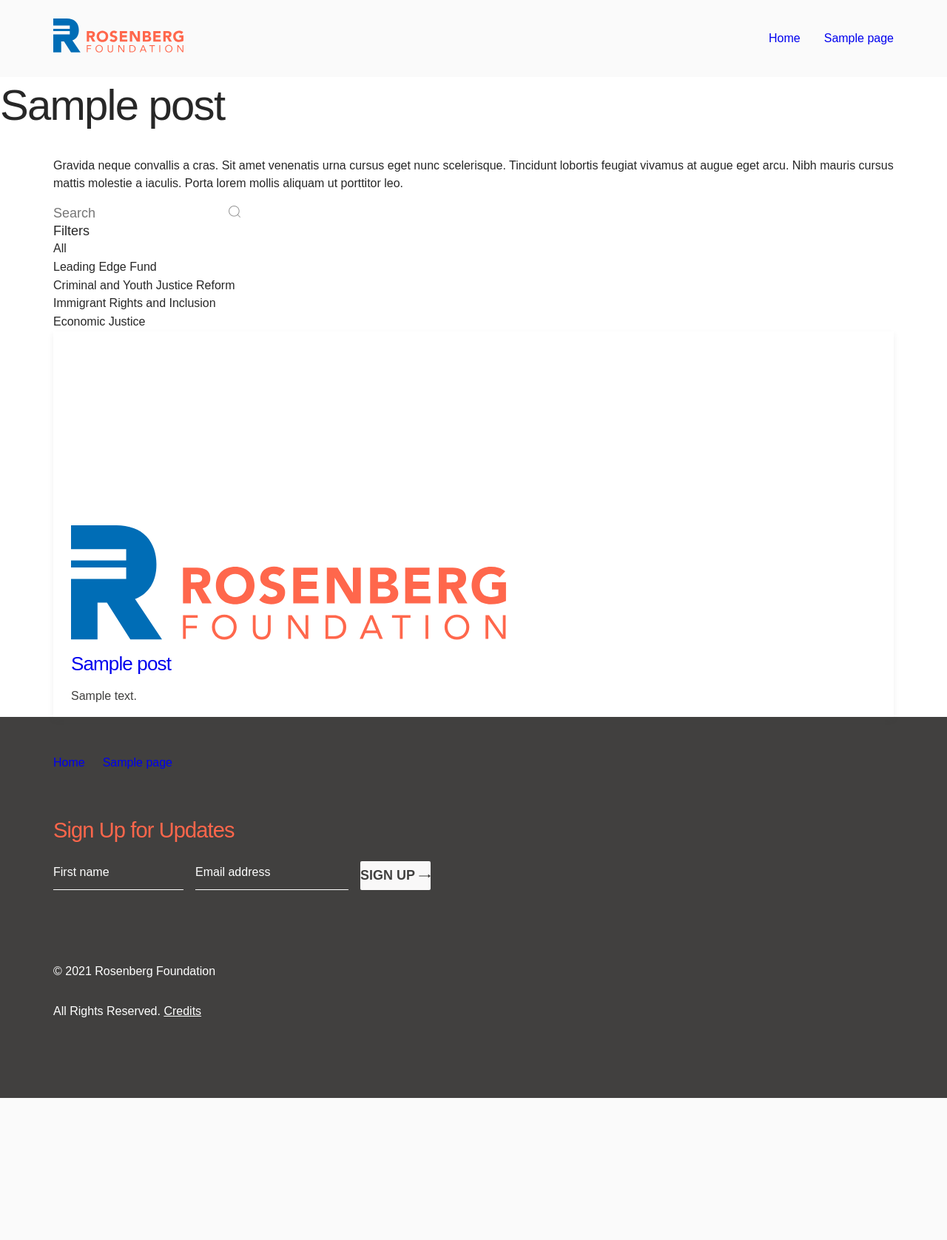
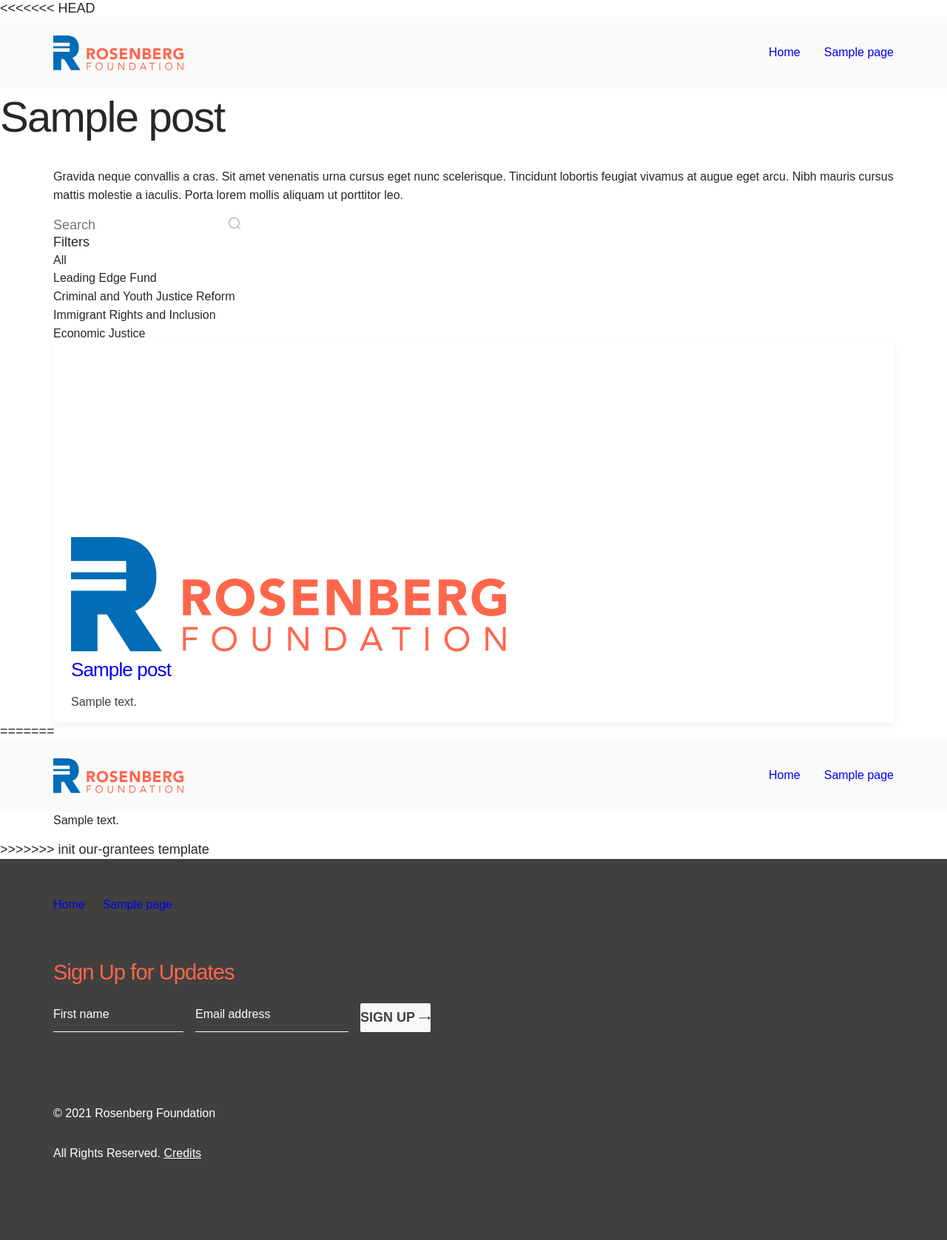
Before and after one commit to urbi-labs/rosenberg-foundation, a WordPress theme: template themes/rosenberg-foundation/tpl-our-grantees.php in a window 1280 px wide. Shown: the whole page at 74% size. Before the commit the page ends 1484 px from the top, so only its background shows below. Run offline with PHP 8.4 and a stand-in for WordPress, Linux system fonts and the light colour scheme; the site name, menu and one post (Sample post) are stand-ins, and other content is empty; some libraries are stand-ins or nearby versions; some web fonts are replaced.

Commit message:
init our-grantees template

```diff
--- a/themes/rosenberg-foundation/tpl-our-grantees.php
+++ b/themes/rosenberg-foundation/tpl-our-grantees.php
@@ -1,3 +1,4 @@
+<<<<<<< HEAD
 <?php global $post; ?>
 <?php
 /*
@@ -104,4 +105,17 @@ $placeholder = get_template_directory_uri() . '/images/rosenberg-logo.svg';
     </div>
 </main>
 
+=======
+<?php get_header(); ?>
+<?php while ($wp_query->have_posts()) : $wp_query->the_post(); ?>
+<main class="page__our-grantees">
+    <h1 class="accessible-text"><?php the_title(); ?></h1>
+    <div class="container">
+        <div class="entry-content">
+            <?php the_content(); ?>
+        </div>
+    </div>
+</main>
+<?php endwhile; ?>
+>>>>>>> init our-grantees template
 <?php get_footer(); ?>
```
Also changed, not shown: themes/rosenberg-foundation/style.scss (+0 -7 lines).
